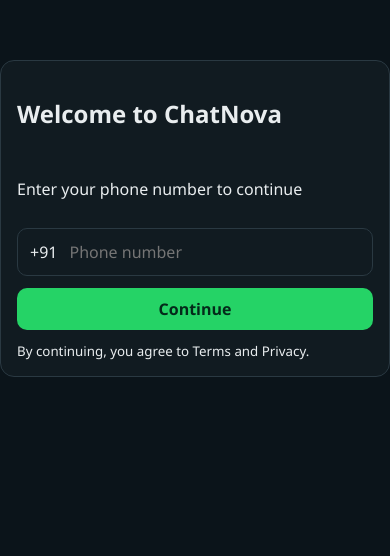
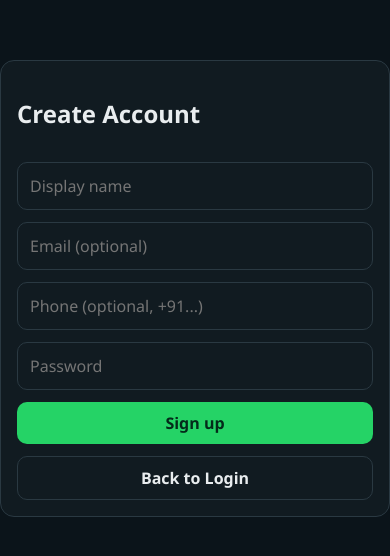
Before and after one commit to chandra-200546/chatnova, a React (Vite) app: page /signup in a window 390 px wide. Before the commit this address led to /login. Shown: the top 556 px of the page. Built offline with nearby package versions, Linux system fonts and the light colour scheme; no server answers.

Commit message:
Add email/phone password auth flows and signup while keeping OTP login

```diff
--- a/src/navigation/AuthNavigator.jsx
+++ b/src/navigation/AuthNavigator.jsx
@@ -3,7 +3,8 @@
 import LoginScreen from '../screens/LoginScreen';
 import OTPScreen from '../screens/OTPScreen';
 import ProfileSetupScreen from '../screens/ProfileSetupScreen';
+import SignupScreen from '../screens/SignupScreen';
 
 export default function AuthNavigator() {
-  return <Routes><Route path="/" element={<SplashScreen />} /><Route path="/login" element={<LoginScreen />} /><Route path="/otp" element={<OTPScreen />} /><Route path="/profile-setup" element={<ProfileSetupScreen />} /><Route path="*" element={<Navigate to="/" />} /></Routes>;
+  return <Routes><Route path="/" element={<SplashScreen />} /><Route path="/login" element={<LoginScreen />} /><Route path="/signup" element={<SignupScreen />} /><Route path="/otp" element={<OTPScreen />} /><Route path="/profile-setup" element={<ProfileSetupScreen />} /><Route path="*" element={<Navigate to="/" />} /></Routes>;
 }
--- a/src/screens/LoginScreen.jsx
+++ b/src/screens/LoginScreen.jsx
@@ -5,37 +5,59 @@
 
 export default function LoginScreen() {
   const nav = useNavigate();
-  const { requestOtp, isAuthenticated, hasProfile } = useApp();
+  const { requestOtp, signInWithPassword, isAuthenticated, hasProfile } = useApp();
+  const [mode, setMode] = useState('otp');
   const [phone, setPhone] = useState('');
+  const [identifier, setIdentifier] = useState('');
+  const [password, setPassword] = useState('');
   const [error, setError] = useState('');
   const [loading, setLoading] = useState(false);
 
   useEffect(() => {
-    if (isAuthenticated && hasProfile) {
-      nav('/');
-    }
+    if (isAuthenticated && hasProfile) nav('/');
   }, [isAuthenticated, hasProfile, nav]);
 
-  const onNext = async () => {
+  const onOtp = async () => {
     if (!validatePhone(phone)) return setError('Phone must be at least 10 digits');
-    setError('');
-    setLoading(true);
+    setLoading(true); setError('');
     try {
       const normalized = `+91${phone.replace(/\D/g, '')}`;
       await requestOtp(normalized);
       sessionStorage.setItem('tmp_phone', normalized);
       nav('/otp');
     } catch (e) {
-      const msg = (e && e.message) || 'Failed to send OTP';
-      if (msg.toLowerCase().includes('failed to fetch')) {
-        setError('Network error: check VITE_SUPABASE_URL, internet, and Supabase Auth phone settings.');
-      } else {
-        setError(msg);
-      }
-    } finally {
-      setLoading(false);
-    }
+      setError(e.message || 'Failed to send OTP');
+    } finally { setLoading(false); }
   };
 
-  return <div className="screen"><h2>Welcome to ChatNova</h2><p>Enter your phone number to continue</p><div className="row"><span>+91</span><input value={phone} onChange={(e)=>setPhone(e.target.value)} placeholder="Phone number" /></div>{error && <small className="danger">{error}</small>}<button onClick={onNext} disabled={loading}>{loading ? 'Sending OTP...' : 'Continue'}</button><small>By continuing, you agree to Terms and Privacy.</small></div>;
+  const onPasswordLogin = async () => {
+    if (!identifier.trim() || !password.trim()) return setError('Enter credentials');
+    setLoading(true); setError('');
+    try {
+      await signInWithPassword({ emailOrPhone: identifier.trim(), password });
+      nav('/');
+    } catch (e) {
+      setError(e.message || 'Login failed');
+    } finally { setLoading(false); }
+  };
+
+  return (
+    <div className="screen">
+      <h2>Welcome to ChatNova</h2>
+      <p>Choose login method</p>
+      <div className="chips">
+        <button className={mode==='otp'?'tab-btn active':'tab-btn'} onClick={()=>setMode('otp')}>Phone OTP</button>
+        <button className={mode==='phonepass'?'tab-btn active':'tab-btn'} onClick={()=>setMode('phonepass')}>Phone + Password</button>
+        <button className={mode==='emailpass'?'tab-btn active':'tab-btn'} onClick={()=>setMode('emailpass')}>Email + Password</button>
+      </div>
+
+      {mode === 'otp' && <><div className="row"><span>+91</span><input value={phone} onChange={(e)=>setPhone(e.target.value)} placeholder="Phone number" /></div><button onClick={onOtp} disabled={loading}>{loading ? 'Sending OTP...' : 'Continue'}</button></>}
+      {mode === 'phonepass' && <><input value={identifier} onChange={(e)=>setIdentifier(e.target.value)} placeholder="Phone (+9198...)" /><input type="password" value={password} onChange={(e)=>setPassword(e.target.value)} placeholder="Password" /><button onClick={onPasswordLogin} disabled={loading}>{loading ? 'Logging in...' : 'Login'}</button></>}
+      {mode === 'emailpass' && <><input value={identifier} onChange={(e)=>setIdentifier(e.target.value)} placeholder="Email" /><input type="password" value={password} onChange={(e)=>setPassword(e.target.value)} placeholder="Password" /><button onClick={onPasswordLogin} disabled={loading}>{loading ? 'Logging in...' : 'Login'}</button></>}
+
+      {error && <small className="danger">{error}</small>}
+      <small>By continuing, you agree to Terms and Privacy.</small>
+      <button className="ghost" onClick={()=>nav('/signup')}>Create Account</button>
+    </div>
+  );
 }
--- a/src/screens/NewChatScreen.jsx
+++ b/src/screens/NewChatScreen.jsx
@@ -9,6 +9,12 @@
   const nav = useNavigate();
   const { contacts, createDirectChat } = useApp();
   const [search, setSearch] = useState('');
-  const filtered = useMemo(() => contacts.filter((c) => c.name.toLowerCase().includes(search.toLowerCase())), [contacts, search]);
+  const filtered = useMemo(
+    () => contacts.filter((c) =>
+      c.name.toLowerCase().includes(search.toLowerCase()) ||
+      (c.phone || '').toLowerCase().includes(search.toLowerCase())
+    ),
+    [contacts, search]
+  );
   return <main className="screen-page"><h2>New Chat</h2><SearchBar value={search} onChange={setSearch} placeholder="Search contacts" /><div className="chips"><button>New Group</button><button>New Broadcast</button><button>Invite Friend</button></div>{filtered.length === 0 ? <EmptyState title="No contacts found" description="Invite friends or create profiles to start chatting." /> : filtered.map((c)=><button className="list-card" key={c.id} onClick={async()=>{ const chatId = await createDirectChat(c.id); nav(`/chat/${chatId}`); }}><Avatar name={c.name} isOnline={c.isOnline} /><div><h4>{c.name}</h4><p>{c.bio}</p></div></button>)}</main>;
 }
--- /dev/null
+++ b/src/screens/SignupScreen.jsx
@@ -0,0 +1,47 @@
+import { useState } from 'react';
+import { useNavigate } from 'react-router-dom';
+import { useApp } from '../state/AppContext';
+
+export default function SignupScreen() {
+  const nav = useNavigate();
+  const { signUpWithPassword } = useApp();
+  const [name, setName] = useState('');
+  const [email, setEmail] = useState('');
+  const [phone, setPhone] = useState('');
+  const [password, setPassword] = useState('');
+  const [error, setError] = useState('');
+  const [msg, setMsg] = useState('');
+
+  const onSignup = async () => {
+    setError(''); setMsg('');
+    if (!name.trim() || !password.trim() || (!email.trim() && !phone.trim())) {
+      return setError('Enter name, password and either email or phone');
+    }
+    try {
+      const normalizedPhone = phone.trim() ? (phone.startsWith('+') ? phone.trim() : `+${phone.trim()}`) : '';
+      await signUpWithPassword({
+        email: email.trim() || undefined,
+        phone: normalizedPhone || undefined,
+        password,
+        displayName: name.trim(),
+      });
+      setMsg('Account created. If verification is required, complete it and login.');
+    } catch (e) {
+      setError(e.message || 'Signup failed');
+    }
+  };
+
+  return (
+    <div className="screen">
+      <h2>Create Account</h2>
+      <input value={name} onChange={(e)=>setName(e.target.value)} placeholder="Display name" />
+      <input value={email} onChange={(e)=>setEmail(e.target.value)} placeholder="Email (optional)" />
+      <input value={phone} onChange={(e)=>setPhone(e.target.value)} placeholder="Phone (optional, +91...)" />
+      <input type="password" value={password} onChange={(e)=>setPassword(e.target.value)} placeholder="Password" />
+      <button onClick={onSignup}>Sign up</button>
+      {msg && <small>{msg}</small>}
+      {error && <small className="danger">{error}</small>}
+      <button className="ghost" onClick={()=>nav('/login')}>Back to Login</button>
+    </div>
+  );
+}
--- a/src/state/AppContext.jsx
+++ b/src/state/AppContext.jsx
@@ -229,6 +229,23 @@
     if (error) throw error;
   };
 
+  const signUpWithPassword = async ({ email, phone, password, displayName }) => {
+    const payload = { password, options: { data: { display_name: displayName || 'New User' } } };
+    if (email) payload.email = email;
+    if (phone) payload.phone = phone;
+    const { data, error } = await supabase.auth.signUp(payload);
+    if (error) throw error;
+    return data;
+  };
+
+  const signInWithPassword = async ({ emailOrPhone, password }) => {
+    const id = (emailOrPhone || '').trim();
+    const payload = id.includes('@') ? { email: id, password } : { phone: id.startsWith('+') ? id : `+${id}`, password };
+    const { data, error } = await supabase.auth.signInWithPassword(payload);
+    if (error) throw error;
+    return data;
+  };
+
   const verifyOtp = async (phone, otp) => {
     const normalized = phone.startsWith('+') ? phone : `+${phone}`;
     const { error } = await supabase.auth.verifyOtp({ phone: normalized, token: otp, type: 'sms' });
@@ -389,6 +406,8 @@
     messagesByChat,
     requestOtp,
     verifyOtp,
+    signUpWithPassword,
+    signInWithPassword,
     completeProfile,
     updateProfile,
     uploadAvatar,
```
